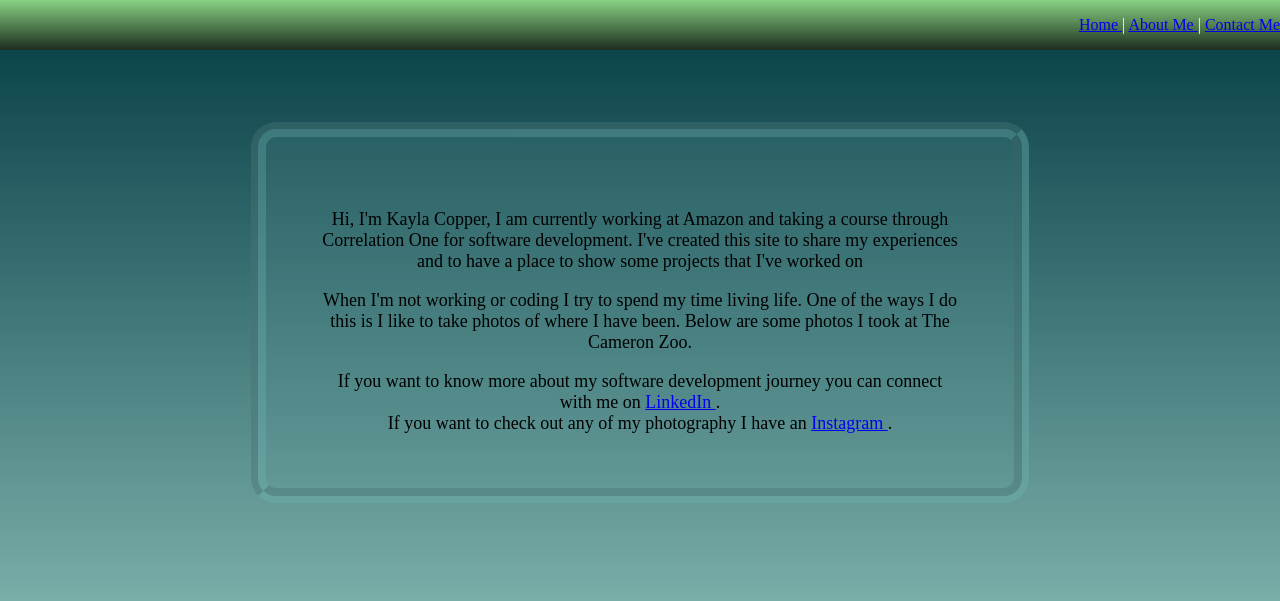
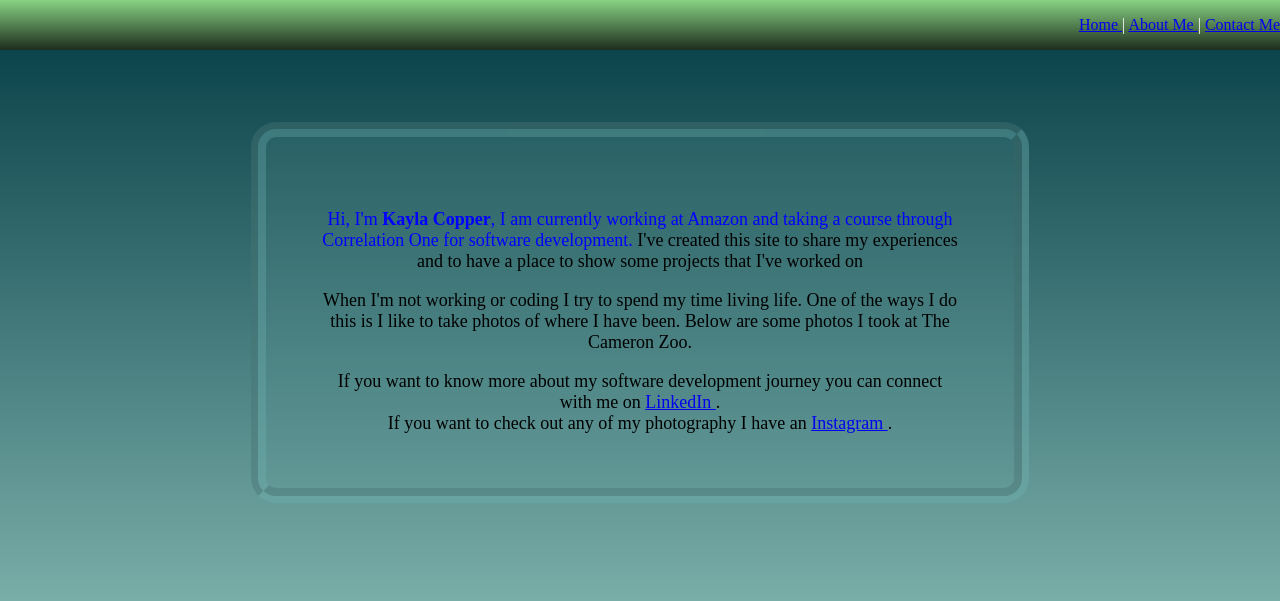
Before and after one commit to coppekay/project-five, a plain HTML site: page about-me.html in a window 1280 px wide. Shown: the top 601 px of the page. Drawn offline with Linux system fonts and the light colour scheme; a web font is replaced by a local one.

Commit message:
Update about-me.html
changed the first sentence to blue. Bolded my name

```diff
--- a/about-me.html
+++ b/about-me.html
@@ -35,8 +35,8 @@
         <main>
             <div class="about-me-text">
                 <div class="about-1">
-                <p>Hi, I'm Kayla Copper, I am currently working at Amazon and taking a
-                    course through Correlation One for software development. I've
+                <p> <span style="color: blue;">Hi, I'm <b>Kayla Copper</b>, I am currently working at Amazon and taking a
+                    course through Correlation One for software development.</span> I've
                     created this site to share my experiences and to have a place to
                     show some projects that I've worked on </p>
                 </div>
```
